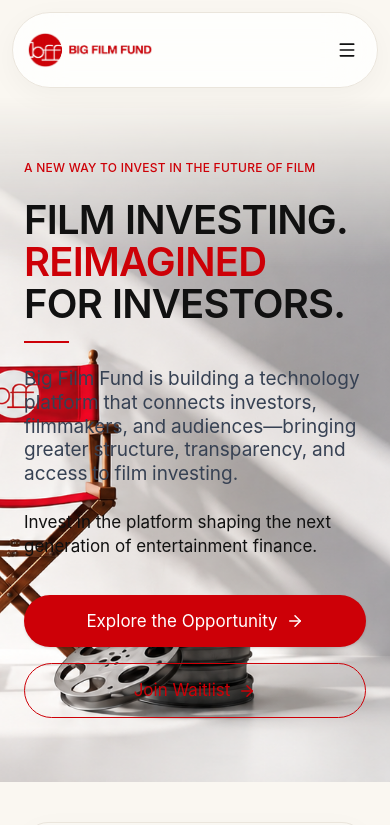
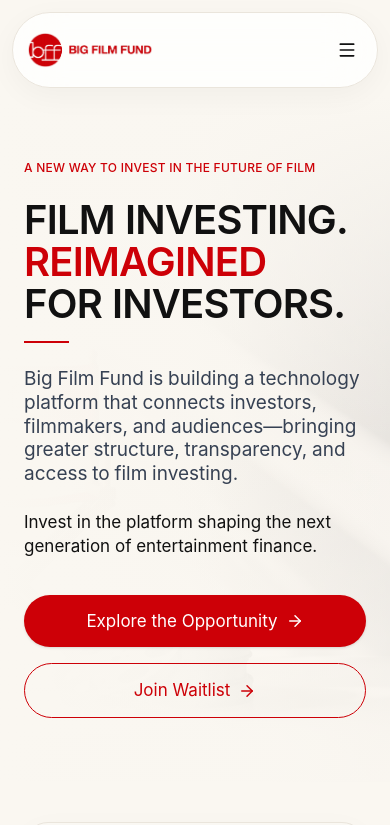
Before and after one commit to ChHashim88/bff3, a Next.js app: page / in a window 390 px wide. Shown: the top 825 px of the page. Built offline with nearby package versions, Linux system fonts and the light colour scheme.

Commit message:
style(hero): reduce hero background image opacity on mobile to 20% and add dedicated left-to-right fade gradient overlay

```diff
--- a/src/components/sections/Hero.tsx
+++ b/src/components/sections/Hero.tsx
@@ -60,22 +60,22 @@ export default function Hero({ onOpenWaitlist }: HeroProps) {
   return (
     <section className="relative w-full min-h-[calc(85vh-80px)] flex flex-col justify-center py-16 sm:py-20 lg:py-24 overflow-hidden bg-[#FAF7F1]">
 
-      {/* Full Hero Section Background Image with Top Fade-Out Mask */}
-      <div
-        className="absolute inset-0 w-full h-full pointer-events-none z-0"
-        style={{
-          maskImage: "linear-gradient(to bottom, transparent 0%, black 25%, black 100%)",
-          WebkitMaskImage: "linear-gradient(to bottom, transparent 0%, black 25%, black 100%)",
-        }}
-      >
+      {/* Full Hero Section Background Image Container */}
+      <div className="absolute inset-0 w-full h-full pointer-events-none z-0 overflow-hidden">
         <Image
           src="/herob.png"
           alt="Big Film Fund Hero Background"
           fill
           priority
-          className="object-cover object-right sm:object-center"
+          className="object-cover object-right sm:object-center opacity-20 sm:opacity-85 transition-opacity duration-300"
           sizes="100vw"
         />
+
+        {/* Left-to-Right Soft Fade Gradient Overlay (Fades out image from left side on mobile & desktop) */}
+        <div className="absolute inset-0 bg-gradient-to-r from-[#FAF7F1] via-[#FAF7F1]/90 sm:via-[#FAF7F1]/50 to-transparent pointer-events-none" />
+
+        {/* Top-to-Bottom Soft Fade Gradient Overlay */}
+        <div className="absolute inset-0 bg-gradient-to-b from-[#FAF7F1] via-transparent to-[#FAF7F1]/80 pointer-events-none" />
       </div>
 
       <div className="max-w-[1440px] mx-auto px-6 sm:px-10 lg:px-16 xl:px-20 w-full z-10 relative">
```
